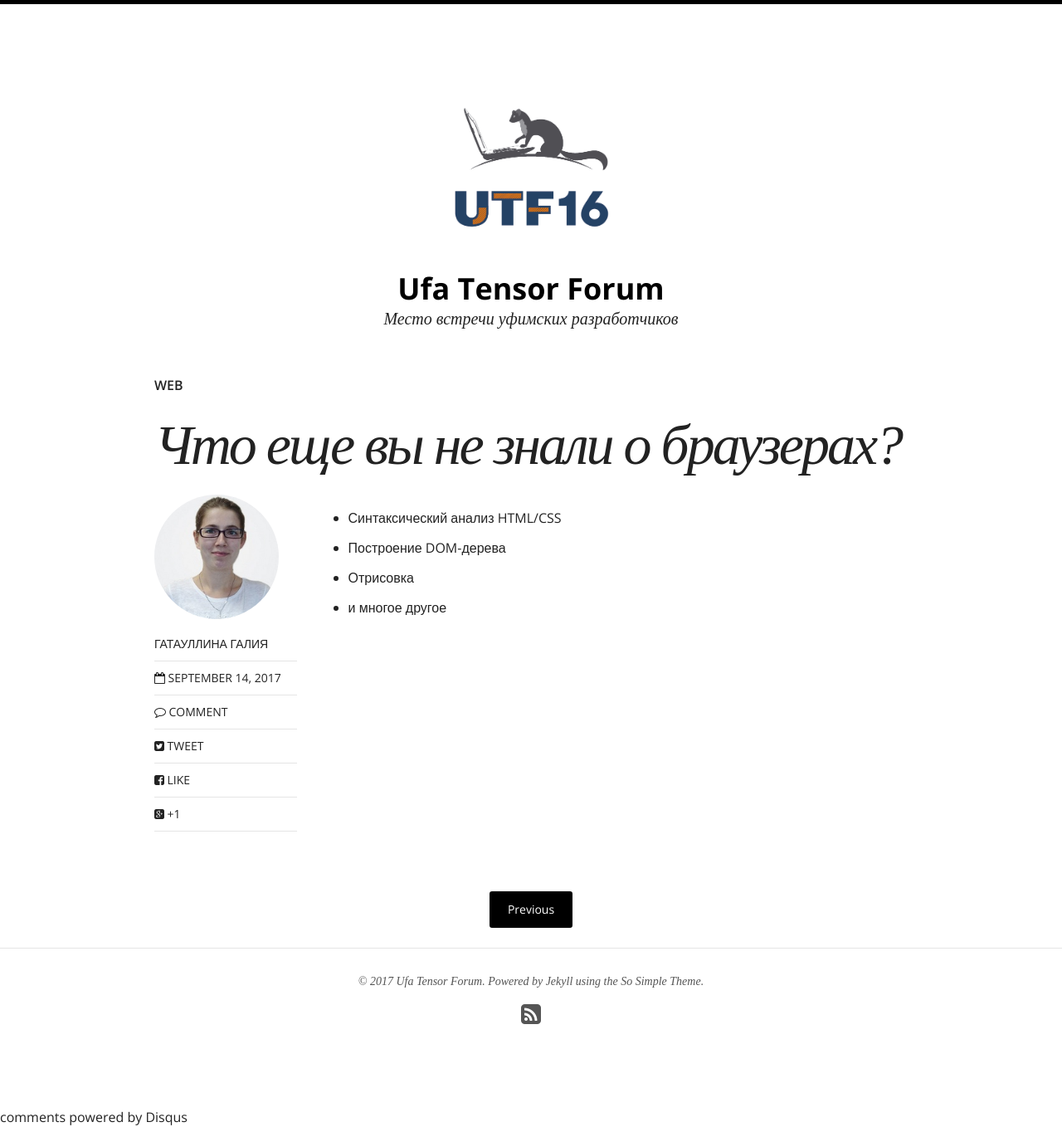
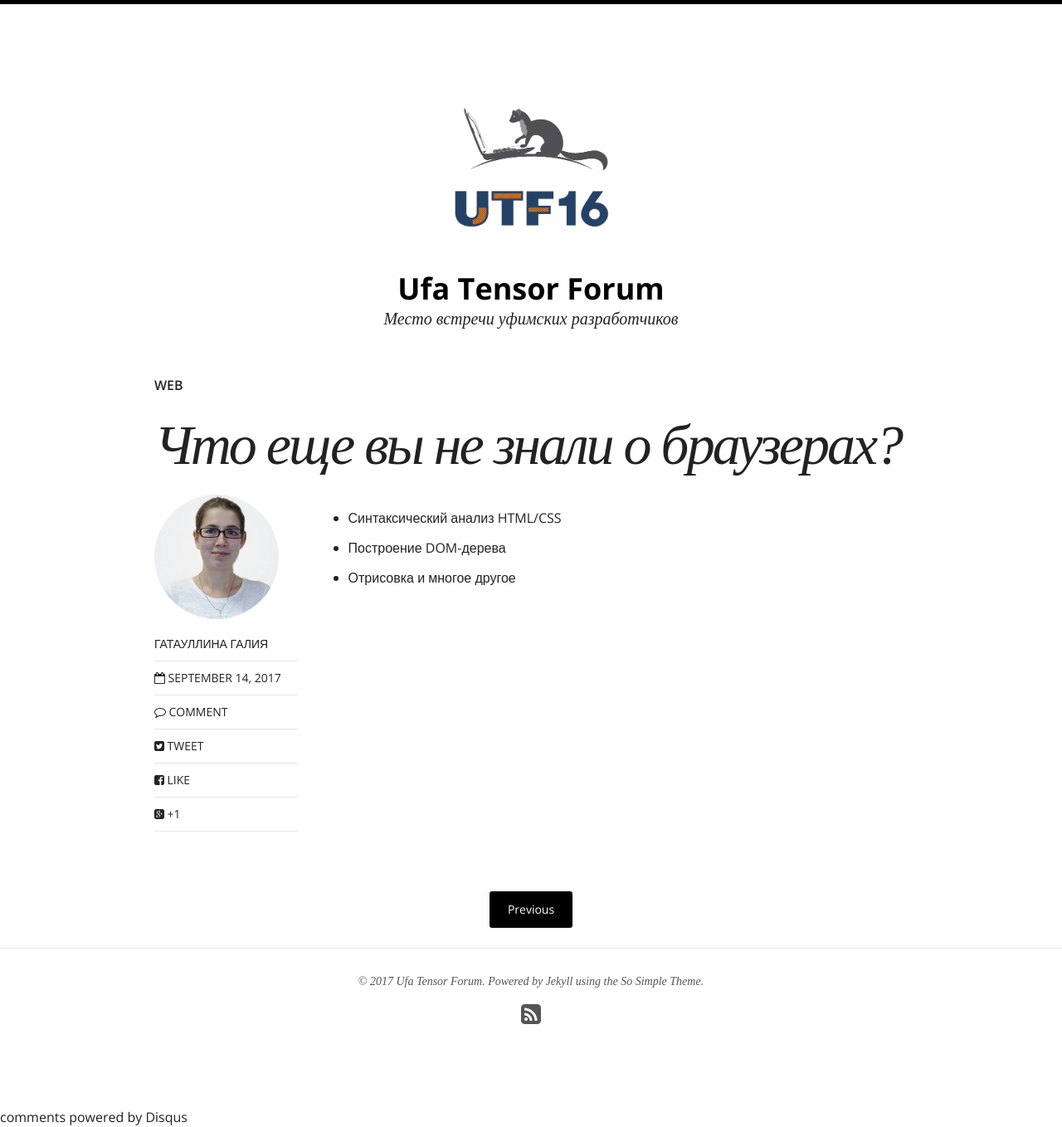
Before and after one commit to tensor-ufa/tensor-ufa.github.io, a Jekyll site: the page built from _posts/talks/2017-09-14-3-three_pigs.md, in a window 1280 px wide. Shown: the whole page at 83% size. Built offline with Jekyll 4.4.1, drawn with Linux system fonts in a browser that asks for light colours; nearby versions of some CDN libraries; comment, search, counter and statistics services are not loaded.

Commit message:
текст

```diff
--- a/_posts/talks/2017-09-14-3-three_pigs.md
+++ b/_posts/talks/2017-09-14-3-three_pigs.md
@@ -20,4 +20,4 @@ slides:
 * Синтаксический анализ HTML/CSS
 * Построение DOM-дерева
 * Отрисовка
-* и многое другое
+и многое другое
```
